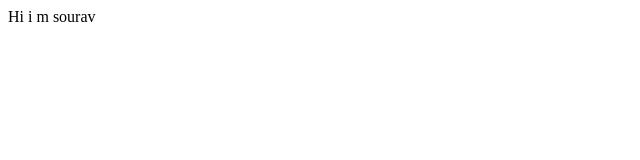
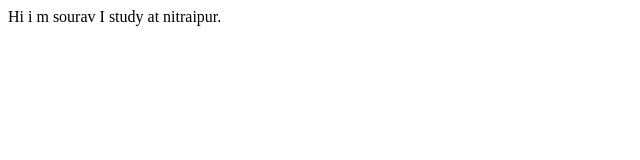
Before and after one commit to souravvaishyakiyar/souravvaishyakiyar-portfolio, a plain HTML site: page index.html in a window 1280 px wide. Shown: the whole page, without its empty margins (0-640 px from the left). Drawn offline with Linux system fonts and the light colour scheme.

Commit message:
Docs: college

```diff
--- a/index.html
+++ b/index.html
@@ -8,5 +8,6 @@
 </head>
 <body>
     Hi i m sourav
+    I study at nitraipur.
 </body>
 </html>
```
